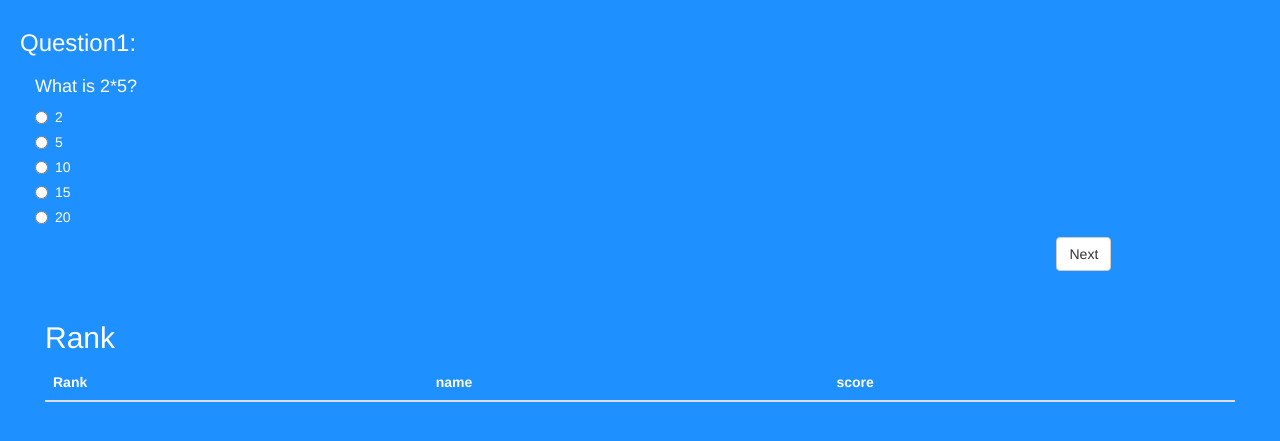
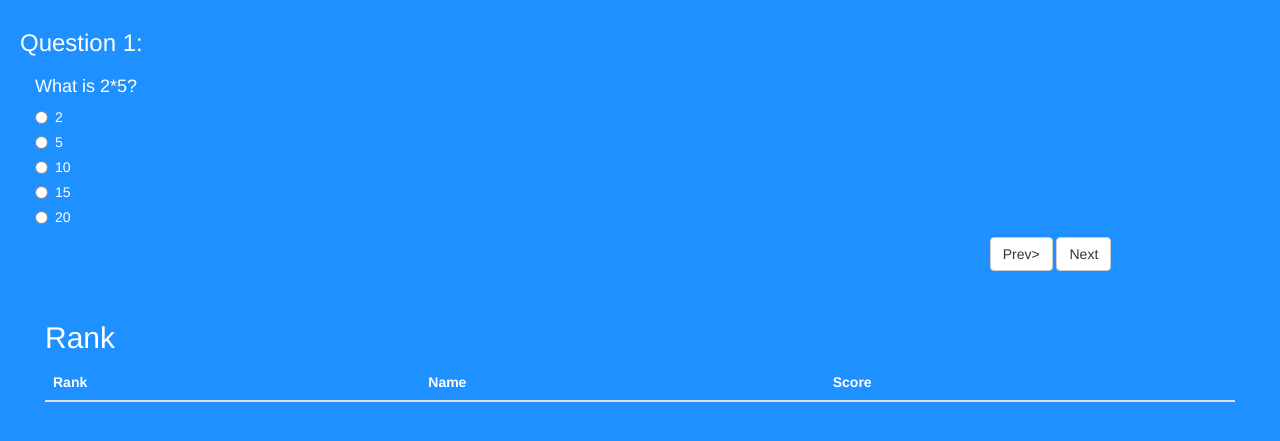
Before and after one commit to 467484042/Team-B, a PHP site: page /game.php in a window 1280 px wide. Shown: the part 88-529 px from the top of the page. Run offline with PHP 8.4, Linux system fonts and the light colour scheme; data that the repository does not hold is empty.

Commit message:
Fixed bugs

```diff
--- a/DECO1800 Part B DEMO/game.php
+++ b/DECO1800 Part B DEMO/game.php
@@ -10,7 +10,7 @@
           <link rel="stylesheet" href="css/game.css">
           <script src="https://ajax.googleapis.com/ajax/libs/jquery/3.3.1/jquery.min.js"></script>
           <script src="https://maxcdn.bootstrapcdn.com/bootstrap/3.3.7/js/bootstrap.min.js"></script>
-          <script src="js/quiz.js"></script>
+          <script src="js/qnBank.js"></script>
           <script src="js/game.js"></script>
         </head>
 <body style="background:#1e90ff">
@@ -23,7 +23,7 @@
         </div>
         <div class="que">
             <div class="row">
-                <h3 class="que_num">Question 1:</h3>
+                <h3 class="qn_num">Question 1: </h3>
             </div>
             <h4 class="question">What is 2*5?</h4>
             <input type="hidden" id="number">
@@ -31,6 +31,7 @@
             </div>
         </div>
         <div class="row result_btn">
+            <button class="btn btn-default" id="prev">Prev></button>
             <button class="btn btn-default" id="next">Next</button>
             <button type="button" class="btn btn-success"  onclick="window.location.reload(true);" id="reset" >Reset</button>
             <button type="button" class="btn btn-default" onclick="window.close();" id="finish">Finish</button>
@@ -41,8 +42,8 @@
                 <thead>
                 <tr>
                     <th>Rank</th>
-                    <th>name</th>
-                    <th>score</th>
+                    <th>Name</th>
+                    <th>Score</th>
                 </tr>
                 </thead>
                 <tbody>
--- a/DECO1800 Part B DEMO/js/game.js
+++ b/DECO1800 Part B DEMO/js/game.js
@@ -1,67 +1,73 @@
 $(document).ready(function() {
-             $("#reset, #finish").css("visibility","hidden");
+	$("#reset, #finish").css("visibility", "hidden");
 	$.ajax({
 		type: "GET",
 		url: "mysql_connect.php?fun=read",
 		dataType: "text",
-                    success: function(result){
-                        var rep=JSON.parse(result);
-                        var tr="";
-                        for(var n=0; n<rep.length;n++){
-                            nn=n+1;
-                            tr+='<tr>';
-                            tr+='<td>'+nn+'</td>';
-                            tr+='<td>'+rep[n].name+'</td>';
-                            tr+='<td>'+rep[n].score+'</td>';
-                            tr+='</tr>';
+		success: function(result) {
+			var rep = JSON.parse(result);
+			var tr = "";
+			for (var n = 0; n < rep.length; n++) {
+				nn = n + 1;
+				tr += "<tr>";
+				tr += "<td>" + nn + "</td>";
+				tr += "<td>" + rep[n].name + "</td>";
+				tr += "<td>" + rep[n].score + "</td>";
+				tr += "</tr>";
 			}
 			$("tbody").html(tr);
 		}
 	});
-            var num, i=1, score=0;
-            count=questions.length;
+	var num,
+		i = 1,
+		score = 0;
+	count = questions.length;
 	answer_question(0);
-            $("#next").on("click", function(e){
-                var number=parseInt($("#number").val());
-                var num=number-1;
+	$("#next").on("click", function(e) {
+		var number = parseInt($("#number").val());
+		var num = number - 1;
 		var value = $("[name=optradio]:checked").val();
-                if(value==questions[num].correctAnswer)    score++;
-                if(number==count){
-                    $("#reset, #finish").css("visibility","visible");
-                    $("#next").css("visibility","hidden");
+		if (value == questions[num].correctAnswer) score++;
+		if (number == count) {
+			$("#reset, #finish").css("visibility", "visible");
+			$("#next").css("visibility", "hidden");
 			$("#score_num").val(score);
-                    $(".modal-body h4").html("Your score:"+score);
+			$(".modal-body h4").html("Your score:" + score);
 			$("#myModal").modal("show");
-                }else{
+		} else {
 			answer_question(parseInt(number));
 		}
-
 	});
-            $("#save").on("click", function(e){
-                var score=$("#score_num").val();
-                var name=$("#name").val();
-                if($("#name").val()){
+	$("#save").on("click", function(e) {
+		var score = $("#score_num").val();
+		var name = $("#name").val();
+		if ($("#name").val()) {
 			$.ajax({
 				type: "GET",
-							url: "mysql_connect.php?fun=insert&name="+name+"&score="+score,
+				url: "mysql_connect.php?fun=insert&name=" + name + "&score=" + score,
 				dataType: "text",
-							success: function(result){
-                               if(result=="true") $("#myModal").modal("hide");
+				success: function(result) {
+					if (result == "true") $("#myModal").modal("hide");
 				}
 			});
 		}
 	});
 
-            function answer_question (i){
-                var a=i+1;
-                $(".que_num").html("Question"+a+":");
+	function answer_question(i) {
+		var a = i + 1;
+		$(".qn_num").html("Question " + a + ":");
 		$("#number").val(a);
 		$(".question").html(questions[i].question);
-                var html="";
-                for(var j=0; j < questions[i].choices.length; j++){
-                html+='<div class="radio">';
-                html+='<label><input type="radio" name="optradio" value="'+j+'">'+questions[i].choices[j]+'</label>';
-                html+='</div>';
+		var html = "";
+		for (var j = 0; j < questions[i].choices.length; j++) {
+			html += '<div class="radio">';
+			html +=
+				'<label><input type="radio" name="optradio" value="' +
+				j +
+				'">' +
+				questions[i].choices[j] +
+				"</label>";
+			html += "</div>";
 		}
 		$(".answer").html(html);
 	}
--- /dev/null
+++ b/DECO1800 Part B DEMO/js/qnBank.js
@@ -0,0 +1,27 @@
+var questions = [
+	{
+		question: "What is 2*5?",
+		choices: [2, 5, 10, 15, 20],
+		correctAnswer: 2
+	},
+	{
+		question: "What is 3*6?",
+		choices: [3, 6, 9, 12, 18],
+		correctAnswer: 4
+	},
+	{
+		question: "What is 8*9?",
+		choices: [72, 99, 108, 134, 156],
+		correctAnswer: 0
+	},
+	{
+		question: "What is 1*7?",
+		choices: [4, 5, 6, 7, 8],
+		correctAnswer: 3
+	},
+	{
+		question: "What is 8*8?",
+		choices: [20, 30, 40, 50, 64],
+		correctAnswer: 4
+	}
+];
--- a/DECO1800 Part B DEMO/js/quiz.js
+++ /dev/null
@@ -1,27 +0,0 @@
-var questions = [
-{
-question: "What is 2*5?",
-choices: [2, 5, 10, 15, 20],
-correctAnswer: 2
-},
-{
-question: "What is 3*6?",
-choices: [3, 6, 9, 12, 18],
-correctAnswer: 4
-},
-{
-question: "What is 8*9?",
-choices: [72, 99, 108, 134, 156],
-correctAnswer: 0
-},
-{
-question: "What is 1*7?",
-choices: [4, 5, 6, 7, 8],
-correctAnswer: 3
-},
-{
-question: "What is 8*8?",
-choices: [20, 30, 40, 50, 64],
-correctAnswer: 4
-}
-];
```
Lines whose indentation alone changed are shown as unchanged.
